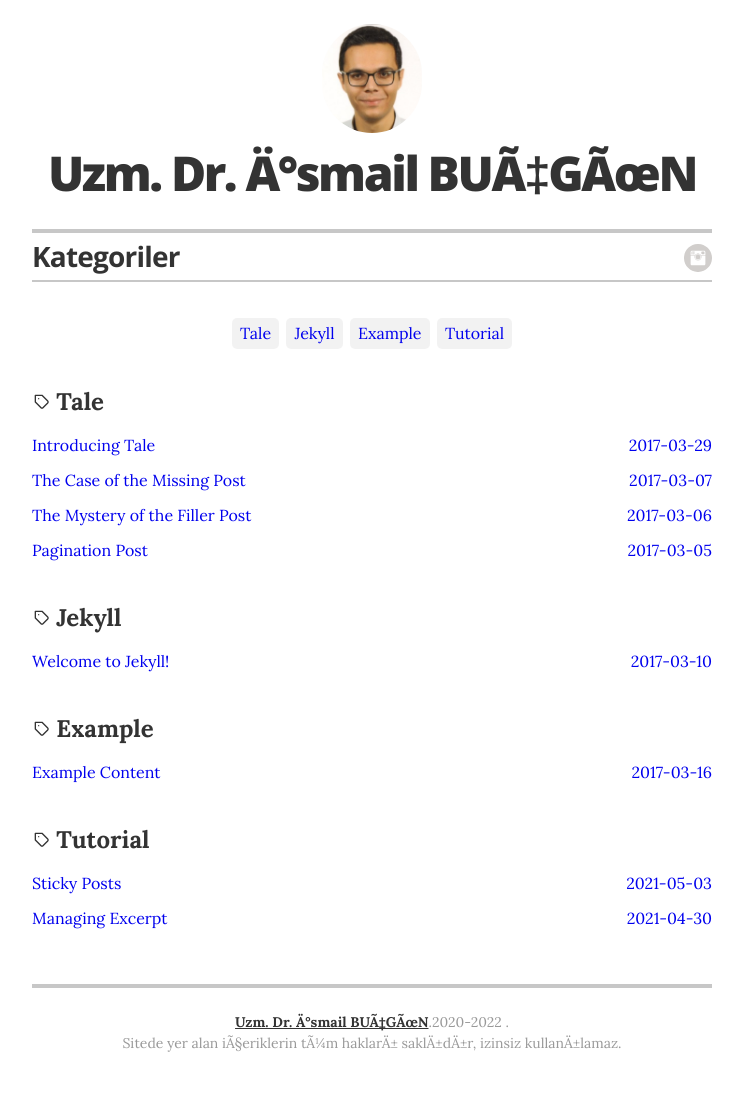
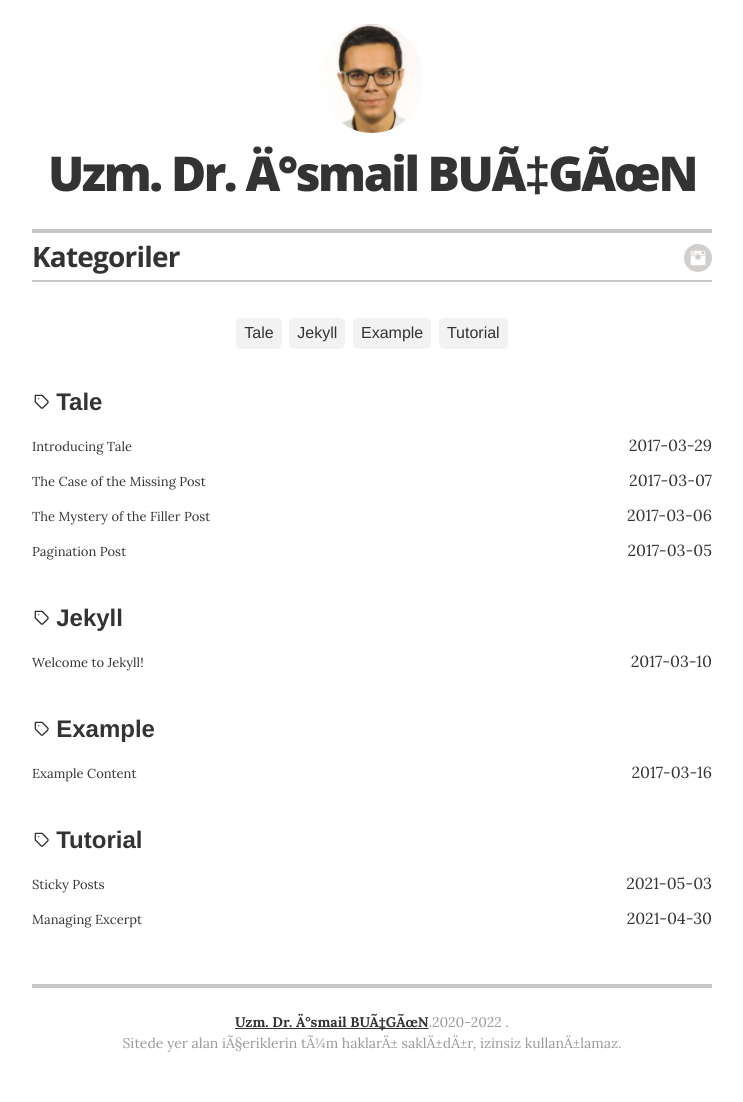
Before and after one commit to ibucgun/ibucgun.github.io, a Jekyll site: the page built from kategoriler.html, in a window 1280 px wide. Shown: the whole page, without its empty margins (268-1011 px from the left). Built offline with Jekyll 4.4.1, drawn with Linux system fonts in a browser that asks for light colours.

Commit message:
Update _resume.scss

```diff
--- a/_sass/_resume.scss
+++ b/_sass/_resume.scss
@@ -234,16 +234,22 @@
 }
 
 
+
+
+// Blog Stilleri
+
 .tags {
   &-header {
     &-title {
+      color: $text_color;
+      font-family: $body-font;
       font-size: 4rem;
       margin: 1rem 0;
       text-align: center;
     }
 
     &-line {
-      border-top: 0.4rem solid;
+      border-top: 0.4rem solid $text_color;
       display: block;
       margin: 0 auto 3rem;
       width: 4rem;
@@ -252,6 +258,7 @@
 
   &-clouds {
     text-align: center;
+    font-family: $body-font;
 
     a {
       display: inline-block;
@@ -259,6 +266,7 @@
       padding: 0.2rem 0.5rem;
       background: rgba(0, 0, 0, 0.05);
       border-radius: 5px;
+      color: $text_color;
       text-decoration: none;
 
       &:hover,
@@ -276,6 +284,8 @@
     &-label {
       display: inline-block;
       margin: 2rem 0 0.5rem;
+      font-family: $body-font;
+      color: $text_color;
     }
   }
 
@@ -285,20 +295,23 @@
     padding: 5px 0;
 
     &-title {
+      color: $text_color;
       text-decoration: none;
       white-space: nowrap;
       overflow: hidden;
+	  font-size:13px;
       text-overflow: ellipsis;
     }
 
     &-line {
       @include transition(all 0.3s ease-out);
-      border-top: 0.1rem solid;
+      border-top: 0.1rem solid $text_color;
       display: block;
       width: 0;
     }
 
     &-meta {
+      color: $text_color;
       text-align: right;
       white-space: nowrap;
     }
@@ -310,6 +323,7 @@
       }
 
       .tags-post-meta {
+        color: $text_color;
       }
     }
   }
```
